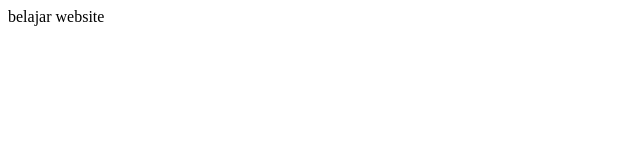
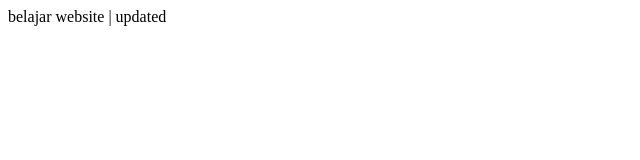
Before and after one commit to aftyne/shop-app, a plain HTML site: page index.html in a window 1280 px wide. Shown: the full height of the page, 0-640 px from the left. Drawn offline with Linux system fonts and the light colour scheme.

Commit message:
mengubah konten html

```diff
--- a/index.html
+++ b/index.html
@@ -6,6 +6,6 @@
     <title>Document</title>
 </head>
 <body>
-    belajar website
+    belajar website | updated
 </body>
 </html>
```
